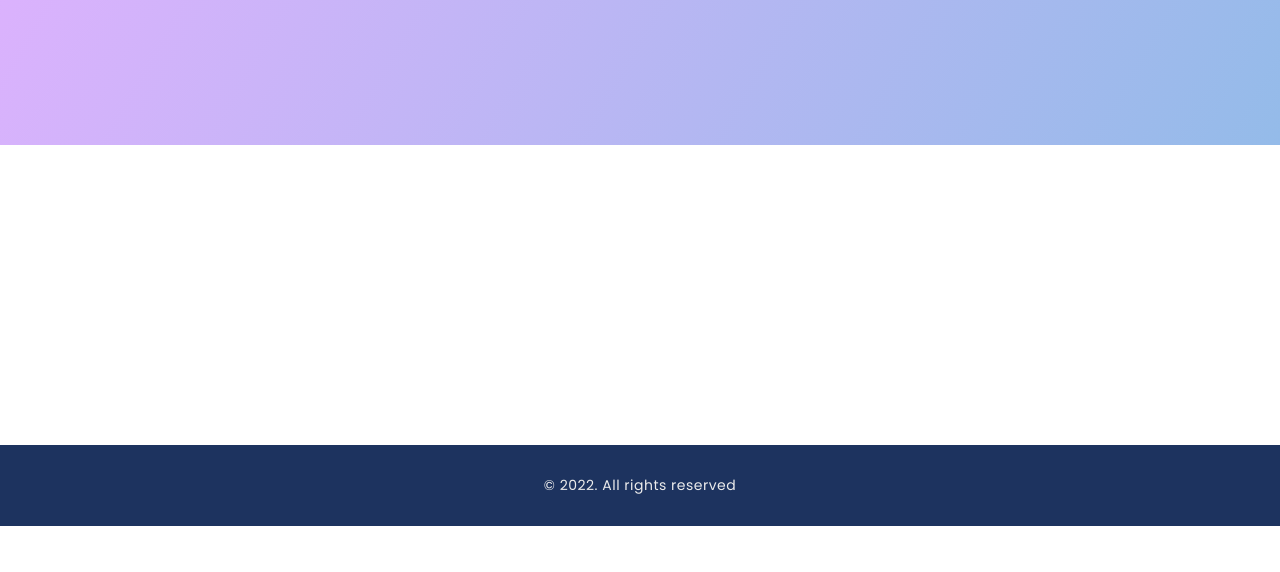
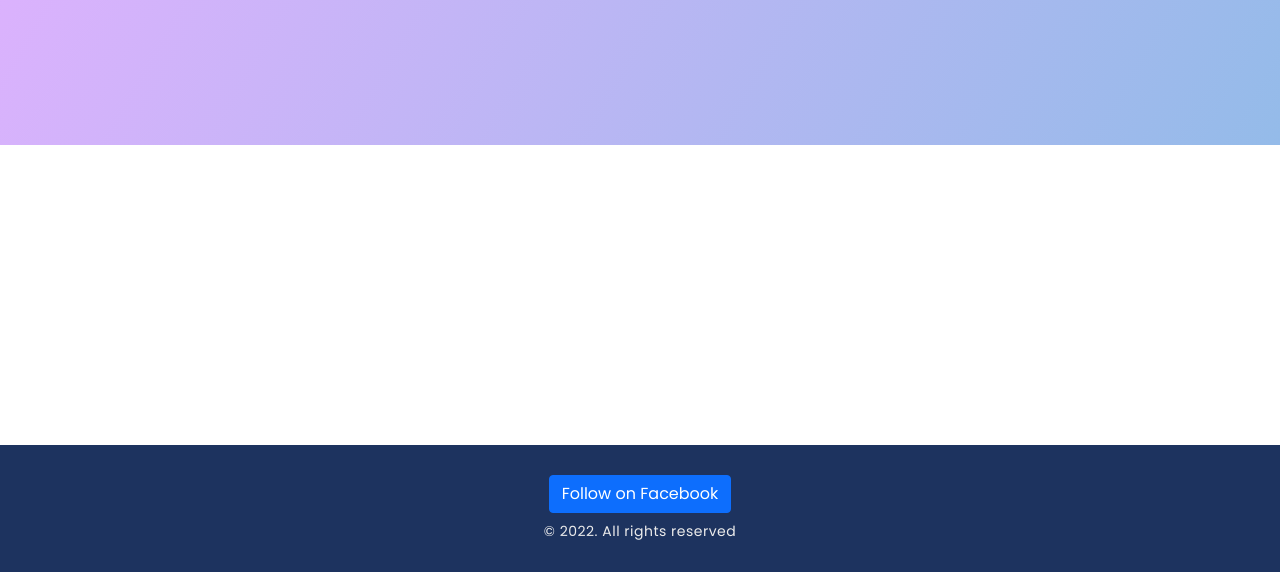
Before and after one commit to md-kawsar-ali/phone-info-lite-js, a plain HTML site: page index.html in a window 1280 px wide. Shown: the part 235-807 px from the top of the page. Drawn offline with nearby package versions, Linux system fonts and the light colour scheme; no server answers.

Commit message:
Track button

```diff
--- a/index.html
+++ b/index.html
@@ -107,8 +107,9 @@
     </main>
 
     <!--===== Footer Section =====-->
-    <footer>
-        <p>&copy; 2022. All rights reserved</p>
+    <footer class="text-center">
+        <a class="btn btn-primary" href="https://facebook.com/mdkawsaraliii" id="myButton" onclick="ga('send', 'event', 'button', 'click', 'Social Account');" target="_blank">Follow on Facebook</a>
+        <p class="mt-2">&copy; 2022. All rights reserved</p>
     </footer>
 
     <script src="https://cdn.jsdelivr.net/npm/bootstrap@5.1.3/dist/js/bootstrap.bundle.min.js"
```
